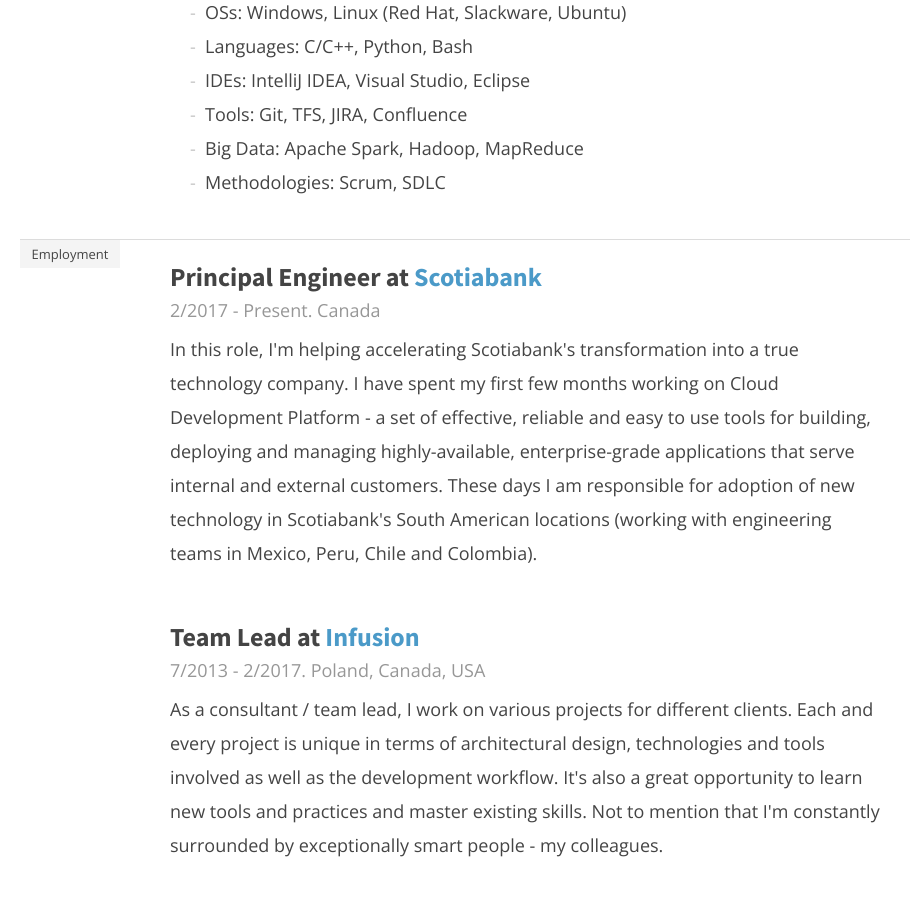
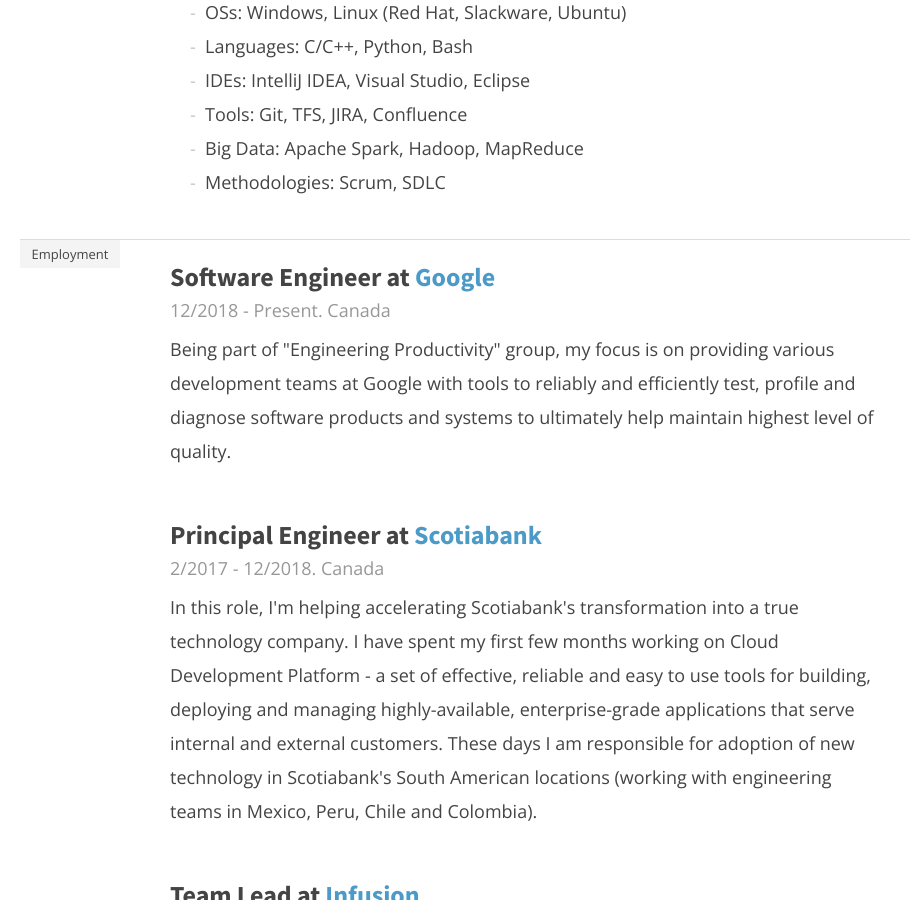
Before and after one commit to volpav/volpav.github.io, a Jekyll site: the page built from profile.html, in a window 1280 px wide and 900 px high, scrolled down 1742 px. Shown: the whole window, without its empty margins (140-1050 px from the left). Built offline with Jekyll 4.4.1, drawn with Linux system fonts in a browser that asks for light colours.

Commit message:
Updated job history (added Google).

```diff
--- a/profile.html
+++ b/profile.html
@@ -95,8 +95,13 @@
             </div>
             <div class="section-content experience">
                 <article>
+                    <h3>Software Engineer at <a href="https://www.google.com/about/">Google</a></h3>
+                    <span class="fact">12/2018 - Present. Canada</span>
+                    <p class="first">Being part of "Engineering Productivity" group, my focus is on providing various development teams at Google with tools to reliably and efficiently test, profile and diagnose software products and systems to ultimately help maintain highest level of quality.</p>
+                </article>
+                <article>
                     <h3>Principal Engineer at <a href="http://www.scotiabank.com">Scotiabank</a></h3>
-                    <span class="fact">2/2017 - Present. Canada</span>
+                    <span class="fact">2/2017 - 12/2018. Canada</span>
                     <p class="first">In this role, I'm helping accelerating Scotiabank's transformation into a true technology company. I have spent my first few months working on Cloud Development Platform - a set of effective, reliable and easy to use tools for building, deploying and managing highly-available, enterprise-grade applications that serve internal and external customers. These days I am responsible for adoption of new technology in Scotiabank's South American locations (working with engineering teams in Mexico, Peru, Chile and Colombia).</p>
                 </article>
                 <article>
```
